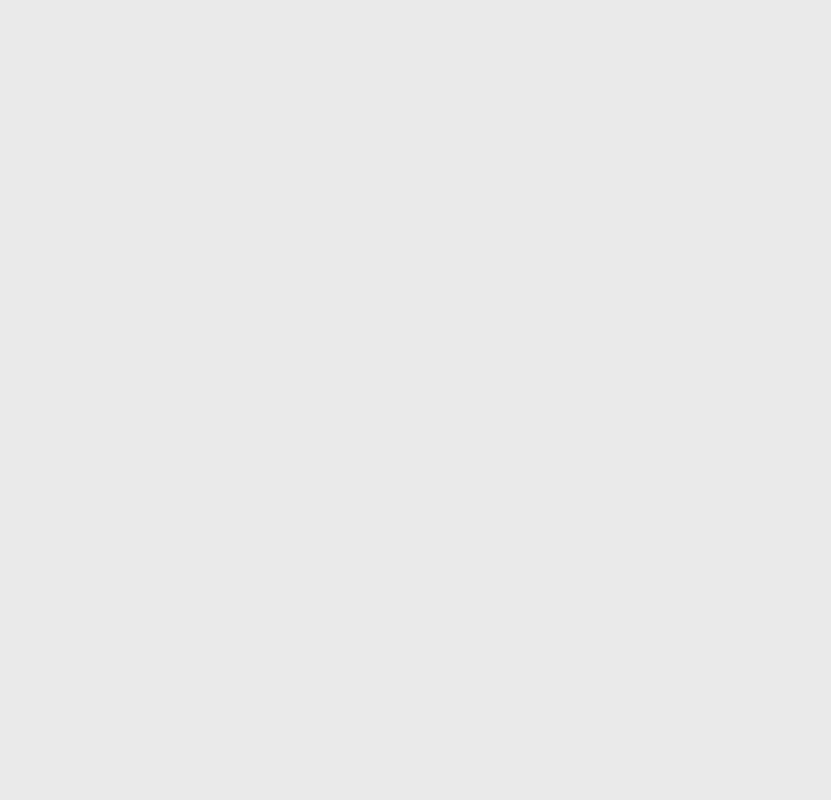
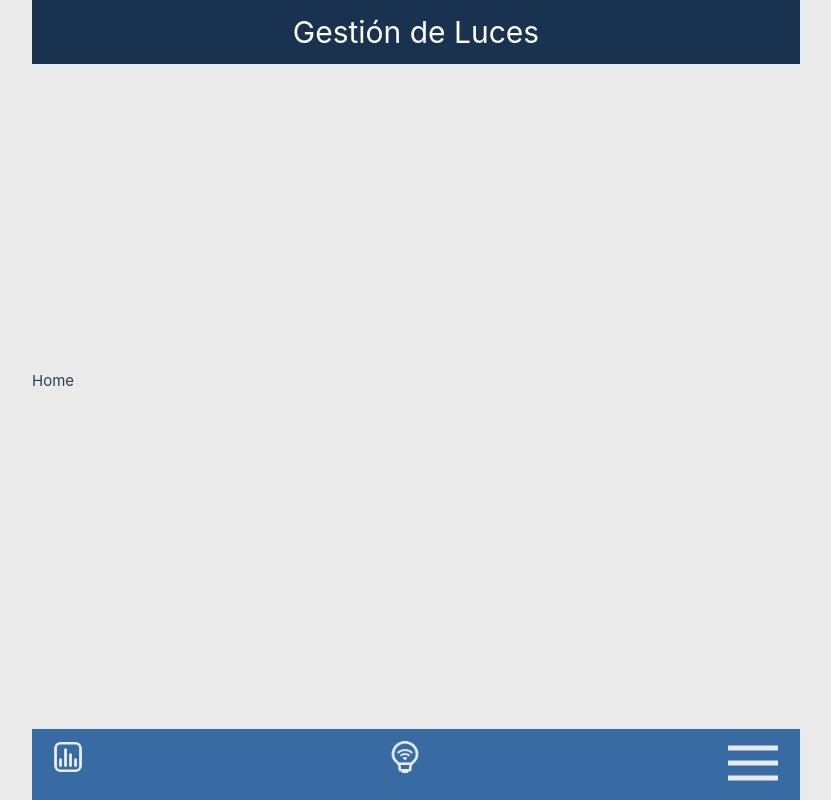
Before and after one commit to jjsanmartino03/gestion-luces, a Vue app in the folder client/: page /dashboard in a window 1280 px wide. Shown: the whole page, without its empty margins (224-1055 px from the left). Built offline with nearby package versions, Linux system fonts and the light colour scheme.

Commit message:
feat: add hamburguer menu to navbar

```diff
--- a/client/src/assets/main.css
+++ b/client/src/assets/main.css
@@ -5,6 +5,7 @@
   flex-direction: column;
   align-items: center;
   width: 100%;
+  max-width: 768px;
 
   font-weight: normal;
 }
--- a/client/src/router/index.js
+++ b/client/src/router/index.js
@@ -1,8 +1,13 @@
-import {createRouter, createWebHistory} from 'vue-router'
+import { createRouter, createWebHistory } from 'vue-router'
 
 const options = {
   history: createWebHistory(import.meta.env.BASE_URL),
   routes: [
+    {
+      path: '/',
+      name: 'welcome',
+      component: () => import('../views/WelcomeView.vue')
+    },
     {
       path: '/login',
       name: 'login',
@@ -14,10 +19,23 @@ const options = {
     {
       path: '/dashboard',
       name: 'dashboard',
-        component: () => import('../views/DashboardView.vue')
+      component: () => import('../views/DashboardView.vue'),
+      children: [
+        {
+          path: '', // Default child route.
+          name: 'home',
+          component: () => import('@/views/dashboard/Home.vue')
+        },
+        {
+          path: '/stats', // Default child route.
+          name: 'stats',
+          component: () => import('@/views/dashboard/Stats.vue')
+        }
+      ]
+
     }
   ]
-};
+}
 
 const router = createRouter(options)
 
--- a/client/src/views/DashboardView.vue
+++ b/client/src/views/DashboardView.vue
@@ -1,28 +1,92 @@
-<script setup>
-import {RouterLink, RouterView} from 'vue-router'
+<template>
+  <div class='wrapper'>
+    <header>
+      <h1>Gestión de Luces</h1>
+    </header>
+    <main>
+      <RouterView />
+    </main>
+    <nav>
+      <RouterLink to='/stats' class='nav-link'>
+        <img class='nav-logo' alt='Logo de un foco' src='/graphic_icon.png' />
+      </RouterLink>
+      <RouterLink to='/dashboard' class='nav-link'>
+        <img class='nav-logo' alt='Logo de un foco' src='/lightbulb_icon.png' />
+      </RouterLink>
+      <button class='nav-link' @click='toggleMenu'>
+        <img class='nav-logo' alt='Logo de un foco' src='/menu_icon.png' />
+      </button>
+      <transition name='slide-in'>
+        <menu v-if='showMenu' ref='menu' @touchstart="handleTouchStart" @touchmove="handleTouchMove" @touchend="handleTouchEnd">
+          <!-- Your menu items here -->
+          <div>Menu Item 1</div>
+          <div>Menu Item 2</div>
+          <div>Menu Item 3</div>
+        </menu>
+      </transition>
+    </nav>
+  </div>
+
+</template>
+
+<script>
+import { RouterLink, RouterView } from 'vue-router'
+
+export default {
+  name: 'DashboardView',
+  components: {
+    RouterLink,
+    RouterView
+  },
+  data() {
+    return {
+      showMenu: false,
+      startY: 0,  // Initial touch Y coordinate
+      currentY: 0 // Current touch Y coordinate
+    };
+  },
+  methods: {
+    toggleMenu() {
+      this.showMenu = !this.showMenu
+    },
+    handleTouchStart(event) {
+      this.startY = event.touches[0].clientY;
+    },
+    handleTouchMove(event) {
+      const touchY = event.touches[0].clientY;
+      const diffY = touchY - this.startY;
+
+      if (diffY > 0) { // Swipe Down
+        this.$refs.menu.style.transform = `translateY(${diffY}px)`;
+      }
+    },
+    handleTouchEnd() {
+      if (this.startY - this.currentY > 50  ) { // Adjust this value as needed
+        this.showMenu = false;
+      } else {
+        this.$refs.menu.style.transform = `translateY(0)`;
+      }
+    }
+  }
+}
 </script>
 
-<template>
-  <!--  <header>
-      <img alt="Gestión logo" class="logo" src="/logo500x500.png" width="40" height="40"/>
+<style scoped>
+.wrapper {
+  display: flex;
+  flex-direction: column;
+  justify-content: space-between;
+  height: 100vh;
+  width: 100%;
+}
 
-      <nav>
-        <RouterLink to="/">Home</RouterLink>
-        <RouterLink to="/login">Login</RouterLink>
-      </nav>
-    </header>-->
-
-  <RouterView/>
-</template>
-
-<style scoped>
 header {
   display: flex;
   width: 100%;
-  justify-content: space-between;
-  line-height: 1.5;
-  max-height: 100vh;
-  border-bottom: black 1px solid;
+  justify-content: center;
+  color: white;
+  padding: .5rem;
+  background-color: #193250;
 }
 
 .logo {
@@ -32,52 +96,45 @@ header {
 
 nav {
   font-size: 12px;
-  text-align: center;
   margin-top: 2rem;
+  background-color: #386aa4;
+  padding: .5rem 1rem;
+  display: flex;
+  justify-content: space-between;
+  width: 100%;
 }
 
-nav a.router-link-exact-active {
-  color: var(--color-text);
+nav a img {
+  width: 40px;
+  height: 40px;
 }
 
-nav a.router-link-exact-active:hover {
+nav button {
   background-color: transparent;
+  border: none;
+  cursor: pointer;
 }
 
-nav a {
-  display: inline-block;
-  padding: 0 1rem;
-  border-left: 1px solid var(--color-border);
+.slide-in-enter-active, .slide-in-leave-active {
+  transition: transform 0.5s;
+}
+.slide-in-enter-from, .slide-in-leave-to /* .slide-in-leave-active in <2.1.8 */ {
+  transform: translateY(100%);
+}
+.slide-in-enter-to, .slide-in-leave-from {
+  transform: translateY(0);
 }
 
-nav a:first-of-type {
-  border: 0;
-}
-
-@media (min-width: 1024px) {
-  header {
-    display: flex;
-    place-items: center;
-  }
-
-  .logo {
-    margin: 0 2rem 0 0;
-    border-radius: 9999px;
-  }
-
-  header .wrapper {
-    display: flex;
-    place-items: flex-start;
-    flex-wrap: wrap;
-  }
-
-  nav {
-    text-align: left;
-    margin-left: -1rem;
-    font-size: 1rem;
-
-    padding: 1rem 0;
-    margin-top: 1rem;
-  }
+menu {
+  position: fixed;
+  left: 0;
+  width: 100%;
+  background-color: #fff;
+  box-shadow: 0 -2px 10px rgba(0, 0, 0, 0.1);
+  padding: 15px;
+  display: flex;
+  flex-direction: column;
+  align-items: center;
+  transition: transform 0.3s;
 }
 </style>
--- a/client/src/views/LoginView.vue
+++ b/client/src/views/LoginView.vue
@@ -68,7 +68,7 @@ export default {
   },
   methods: {
     login() {
-      alert('Hello!')
+      this.$router.push('/dashboard')
     }
   }
 }
--- /dev/null
+++ b/client/src/views/WelcomeView.vue
@@ -0,0 +1,56 @@
+<script setup>
+</script>
+
+<template>
+  <main>
+    <h1>
+      Gestor de luces UTN San Francisco
+    </h1>
+    <img alt='Gestión logo' class='logo' src='/logo-alt.png' />
+    <p>Bienvenidos!</p>
+  </main>
+</template>
+
+<style scoped>
+main {
+  display: flex;
+  flex-direction: column;
+  gap: 1rem;
+  height: 100vh;
+  justify-content: center;
+  align-items: center;
+  padding: 1rem;
+}
+
+h1 {
+  text-align: center;
+}
+
+.logo {
+  width: 100%;
+  max-width: 200px;
+  margin: 0 auto;
+  display: block;
+  border-radius: 2rem;
+}
+
+p {
+  font-size: 1.3rem;
+}
+</style>
+
+<script>
+export default {
+  name: 'WelcomeView',
+  components: {},
+  data() {
+    return {}
+  },
+  methods: {},
+  created() {
+    setTimeout(() => {
+      this.$router.push('/login')
+    }, 3000)
+  }
+}
+</script>
--- /dev/null
+++ b/client/src/views/dashboard/Home.vue
@@ -0,0 +1,10 @@
+<script setup>
+import { RouterLink, RouterView } from 'vue-router'
+</script>
+
+<template>
+  Home
+</template>
+
+<style scoped>
+</style>
--- /dev/null
+++ b/client/src/views/dashboard/Stats.vue
@@ -0,0 +1,10 @@
+<script setup>
+import { RouterLink, RouterView } from 'vue-router'
+</script>
+
+<template>
+  Stats
+</template>
+
+<style scoped>
+</style>
```
Also changed, not shown: client/public/light-bulb.png (added), client/public/logo-alt.png (added).
